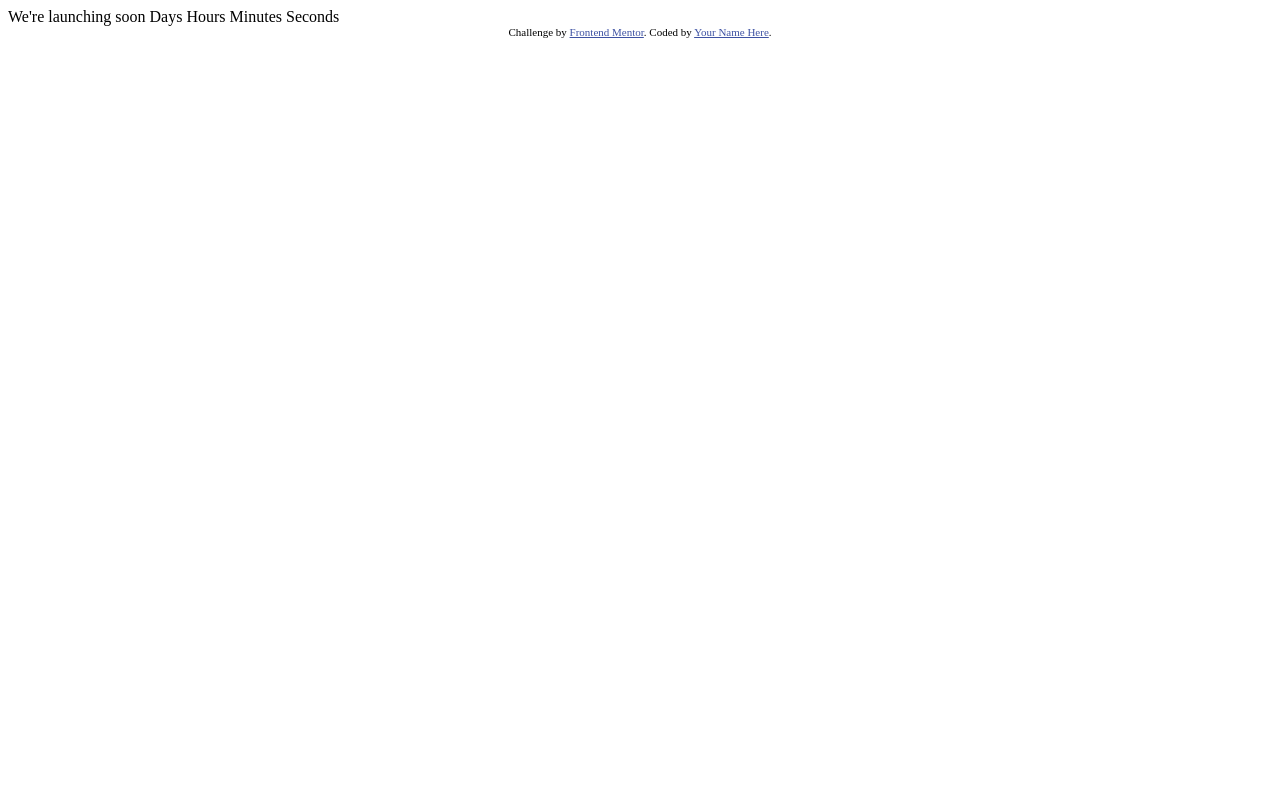
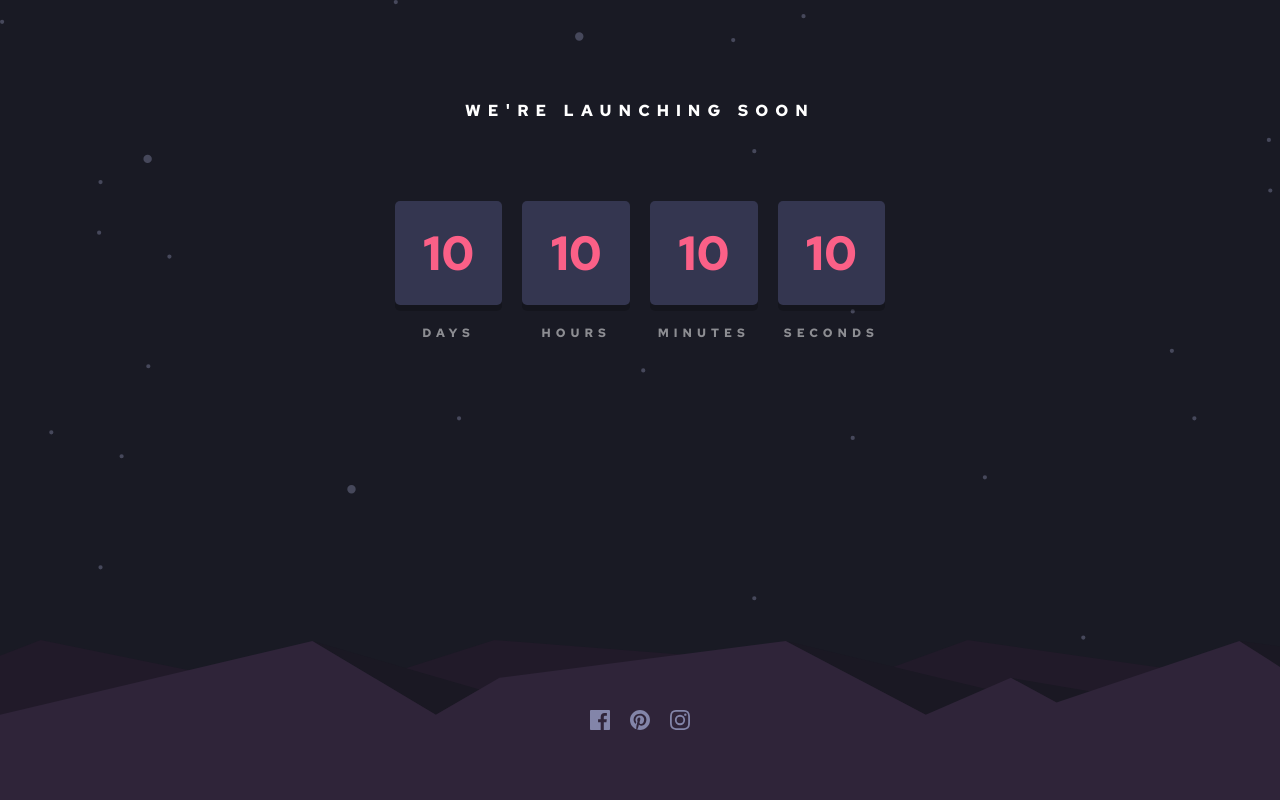
Before and after one commit to SwastikSonkusare/Launch-Countdown-Timer, a plain HTML site: page index.html in a window 1280 px wide. Drawn offline with Linux system fonts and the light colour scheme.

Commit message:
added: html markup

```diff
--- /dev/null
+++ b/index.css
@@ -0,0 +1,128 @@
+@import url('https://fonts.googleapis.com/css2?family=Red+Hat+Text:wght@700&display=swap');
+
+:root {
+    --color-white: hsl(0, 0%, 100%);
+    --dark-desaturated-blue: hsl(236, 21%, 26%);
+    --very-dark-blue-primary: hsl(235, 16%, 14%);
+    --very-dark-blue-secondary: hsl(234, 17%, 12%);
+    --grayish-blue: hsl(237, 18%, 59%);
+    --soft-red: hsl(345, 95%, 68%);
+}
+
+
+
+*,
+*::before,
+*::after {
+    margin: 0;
+    padding: 0;
+    box-sizing: inherit;
+}
+
+html {
+    font-size: 62.5%;       /*1rem = 10px*/
+    min-height: 100vh;
+}
+
+body {
+    min-height: 100vh;
+    font-family: 'Red Hat Text', sans-serif;
+    box-sizing: border-box;
+
+    background-color: var(--very-dark-blue-secondary);
+    background-image: url(./images/bg-stars.svg);
+    background-repeat: no-repeat;
+    background-size: cover;
+
+
+}
+
+main {
+    display: flex;
+    flex-direction: column;
+    min-height: 100vh;
+}
+
+
+.container {
+    padding: 10rem 15rem;
+    max-width: 70rem;
+    margin: 0 auto;
+}
+
+h1 {
+    text-transform: uppercase;
+    letter-spacing: .7rem;
+    color: var(--color-white);
+    font-size: 1.6rem;
+    font-weight: 700;
+    margin-bottom: 8rem;
+    text-align: center;
+}
+
+.cards-container {
+    display: flex;
+    justify-content: center;
+    align-items: center;
+    grid-gap: 2rem;
+}
+
+.card {
+    display: flex;
+    flex-direction: column;
+    align-items: center;
+}
+
+.card span {
+    color: var(--color-white);
+    text-transform: uppercase;
+    letter-spacing: .5rem;
+    font-size: 1.2rem;
+    font-weight: 700;
+    opacity: .5;
+}
+
+.days-value,
+.hours-value,
+.minutes-value,
+.seconds-value {
+    border: none;
+    border-radius: 5px;
+    padding: 2rem 2.8rem;
+    box-shadow: 0 .6rem 0 rgba(0, 0, 0, 0.2);
+    background-color: var(--dark-desaturated-blue);
+    margin-bottom: 2rem;
+}
+
+
+.days-value small,
+.hours-value small,
+.minutes-value small,
+.seconds-value small {
+    font-size: 4.8rem;
+    color: var(--soft-red);
+}
+
+
+footer {
+    margin-top: auto;
+    background-image: url(./images/pattern-hills.svg);
+    background-repeat: no-repeat;
+    background-size: cover;
+}
+
+.icons {
+    display: flex;
+    justify-content: center;
+    align-items: center;
+    grid-gap: 2rem;
+    padding: 7rem;
+    text-align: center;
+}
+
+img {
+    width: 20px;
+    height: 20px;
+}
+
+/* .icons img  */
--- a/index.html
+++ b/index.html
@@ -1,31 +1,70 @@
 <!DOCTYPE html>
 <html lang="en">
   <head>
-  <meta charset="UTF-8">
-  <meta name="viewport" content="width=device-width, initial-scale=1.0"> <!-- displays site properly based on user's device -->
+    <meta charset="UTF-8" />
+    <meta name="viewport" content="width=device-width, initial-scale=1.0" />
+    <!-- displays site properly based on user's device -->
 
-  <link rel="icon" type="image/png" sizes="32x32" href="./images/favicon-32x32.png">
+    <link
+      rel="icon"
+      type="image/png"
+      sizes="32x32"
+      href="./images/favicon-32x32.png"
+    />
+    <link rel="stylesheet" href="index.css" />
 
     <title>Frontend Mentor | Launch countdown timer</title>
 
     <!-- Feel free to remove these styles or customise in your own stylesheet 👍 -->
     <style>
-    .attribution { font-size: 11px; text-align: center; }
-    .attribution a { color: hsl(228, 45%, 44%); }
+      .attribution {
+        font-size: 11px;
+        text-align: center;
+      }
+      .attribution a {
+        color: hsl(228, 45%, 44%);
+      }
     </style>
   </head>
   <body>
+    <main>
+      <div class="container">
+        <h1 class="header">We're launching soon</h1>
 
-  We're launching soon
+        <div class="cards-container">
+          <div class="card">
+            <div class="days-value"><small>10</small></div>
+            <span>days</span>
+          </div>
+          <div class="card">
+            <div class="hours-value"><small>10</small></div>
+            <span>hours</span>
+          </div>
+          <div class="card">
+            <div class="minutes-value"><small>10</small></div>
+            <span>minutes</span>
+          </div>
+          <div class="card">
+            <div class="seconds-value"><small>10</small></div>
+            <span>seconds</span>
+          </div>
+        </div>
+      </div>
 
-  Days
-  Hours
-  Minutes
-  Seconds
-
+      <footer>
+        <div class="icons">
+          <img src="images/icon-facebook.svg" />
+          <img src="images/icon-pinterest.svg" />
+          <img src="images/icon-instagram.svg" />
+        </div>
+      </footer>
+    </main>
+    <!--
   <div class="attribution">
     Challenge by <a href="https://www.frontendmentor.io?ref=challenge" target="_blank">Frontend Mentor</a>.
     Coded by <a href="#">Your Name Here</a>.
-  </div>
+  </div> -->
+
+    <script defer src="script.js"></script>
   </body>
 </html>
```
Also changed, not shown: script.js (added). Lines whose indentation alone changed are shown as unchanged.
